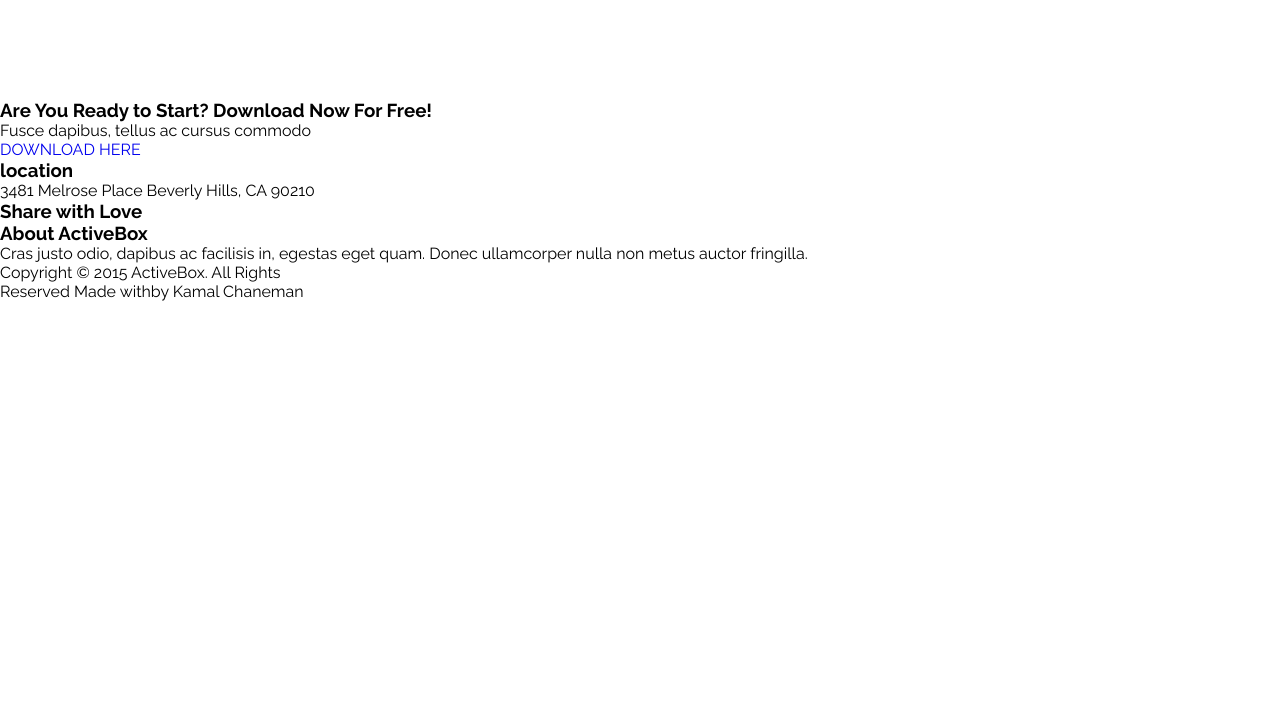
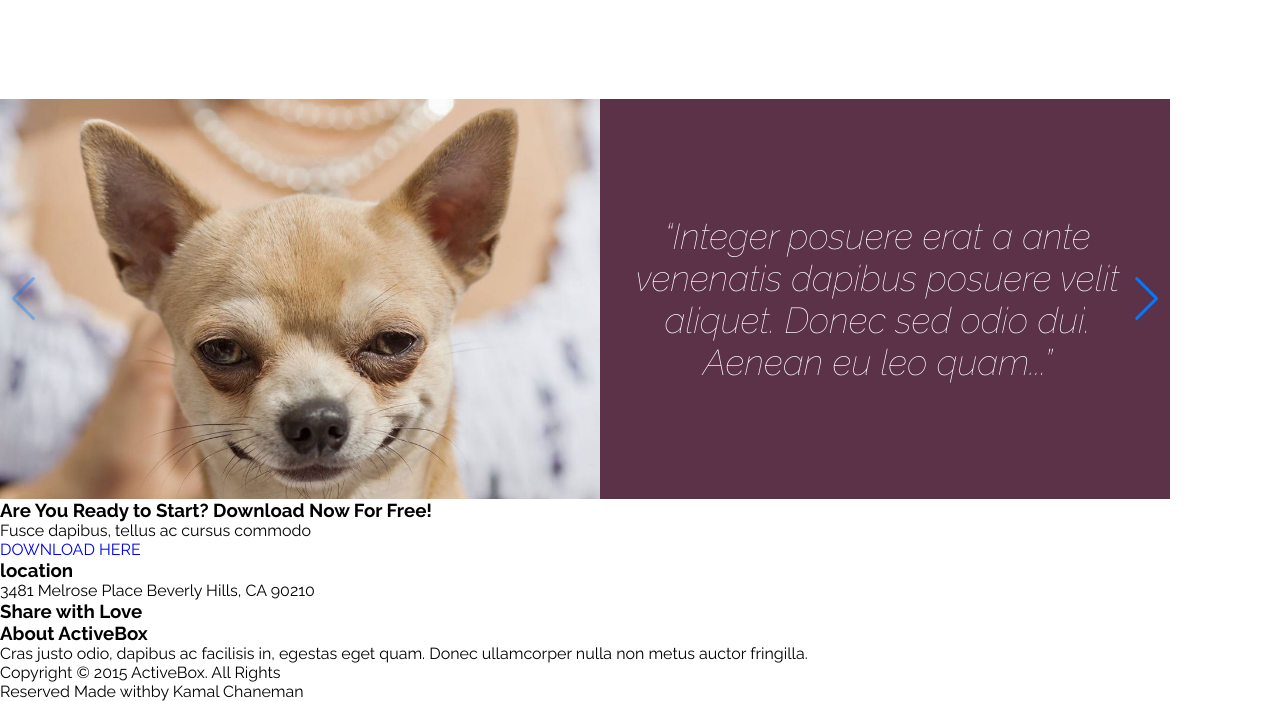
Before and after one commit to ShekordoIlya/first-course-project, a website built with Parcel: page src/index.html in a window 1280 px wide. Shown: the part 2926-3627 px from the top of the page. Before the commit the page ends 3227 px from the top, so only its background shows below. Built offline with nearby package versions, Linux system fonts and the light colour scheme; files whose address does not match are found by name.

Commit message:
feat(body):slider was added in project

```diff
--- a/package.json
+++ b/package.json
@@ -12,7 +12,6 @@
   "devDependencies": {
     "@parcel/transformer-sass": "^2.12.0",
     "parcel": "^2.12.0",
-    "sass": "^1.77.7",
-    "swiper": "^11.1.5"
+    "sass": "^1.77.7"
   }
 }
--- a/src/index.html
+++ b/src/index.html
@@ -3,6 +3,7 @@
 <head>
     <meta charset="UTF-8">
     <meta name="viewport" content="width=device-width, initial-scale=1.0">
+    <link rel="stylesheet" href="https://cdn.jsdelivr.net/npm/swiper@11/swiper-bundle.min.css"/>
     <link rel="stylesheet" href="./sass/index.scss">
     <title>Activebox</title>
 </head>
@@ -285,9 +286,35 @@
     </section>
 
     <section class="slider">
-        <div class="slider-container">
-
-        </div>
+        <div class="swiper mySwiper">
+            <div class="swiper-wrapper">
+              <div class="swiper-slide">
+                <div class="left">
+                    <img src="./img/slide-one.jpeg" alt="Slide one">
+                </div>
+                <div class="right">
+                    <p>“Integer posuere erat a ante venenatis dapibus posuere velit aliquet. Donec sed odio dui. Aenean eu leo quam...”</p>
+                </div>
+              </div>
+              <div class="swiper-slide"><div class="left">
+                <img src="./img/slide-two.jpeg" alt="Slide two">
+            </div>
+            <div class="right">
+                <p>“Integer posuere erat a ante venenatis dapibus posuere velit aliquet. Donec sed odio dui. Aenean eu leo quam...”</p>
+            </div>
+              </div>
+              <div class="swiper-slide">
+                <div class="left">
+                    <img src="./img/slide-three.jpeg" alt="Slide three">
+                </div>
+                <div class="right">
+                    <p>“Integer posuere erat a ante venenatis dapibus posuere velit aliquet. Donec sed odio dui. Aenean eu leo quam...”</p>
+                </div>
+              </div>
+            </div>
+            <div class="swiper-button-next"></div>
+            <div class="swiper-button-prev"></div>
+          </div>
     </section>
 
     <section class="downloadings">
@@ -335,7 +362,7 @@
         </div>
     </footer>
 
-
+    <script src="https://cdn.jsdelivr.net/npm/swiper@11/swiper-bundle.min.js"></script>
     <script type="module" src="./js/index.js"></script>
 </body>
 </html>
--- a/src/js/index.js
+++ b/src/js/index.js
@@ -0,0 +1,6 @@
+var swiper = new Swiper(".mySwiper", {
+    navigation: {
+      nextEl: ".swiper-button-next",
+      prevEl: ".swiper-button-prev",
+    },
+  });
--- a/src/sass/slider.scss
+++ b/src/sass/slider.scss
@@ -0,0 +1,38 @@
+.slider {
+    max-width: 1170px;
+    position: relative;
+}
+
+.swiper {
+    width: 100%;
+    height: 100%;
+}
+
+.swiper-slide {
+    display: flex;
+    background-color: #5C3249;
+    align-items: center;
+}
+
+.left {
+    width: 50%;
+    height: 400px;
+}
+
+.left img {
+    width: 600px;
+display: flex;
+}
+
+.right p {
+    color: #FFFFFF;
+    font-size: 36px;
+    font-weight: 100;
+    font-style: italic;
+    text-align: center;
+}
+
+.right {
+    width: 50%;
+    padding: 0 20px;
+}
```
Also changed, not shown: 3 other files.
